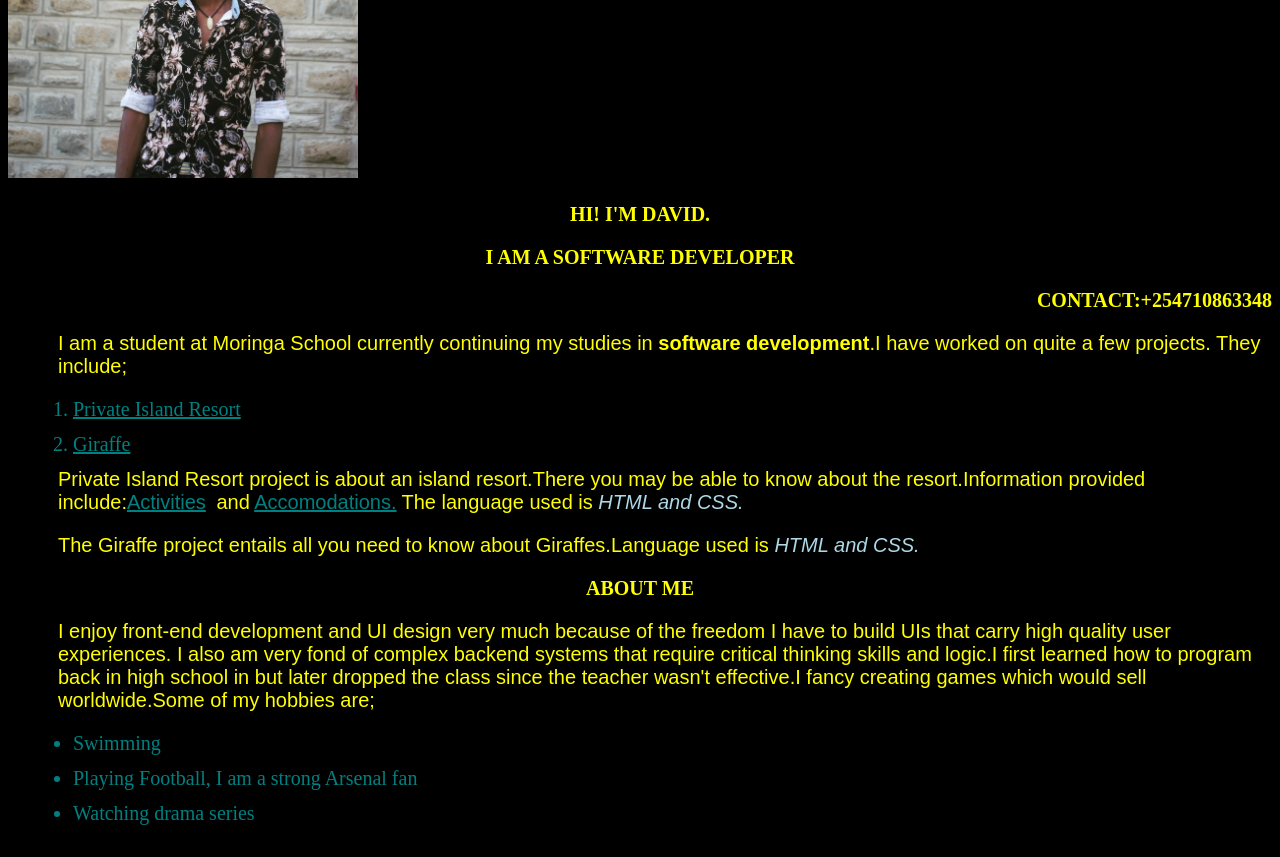
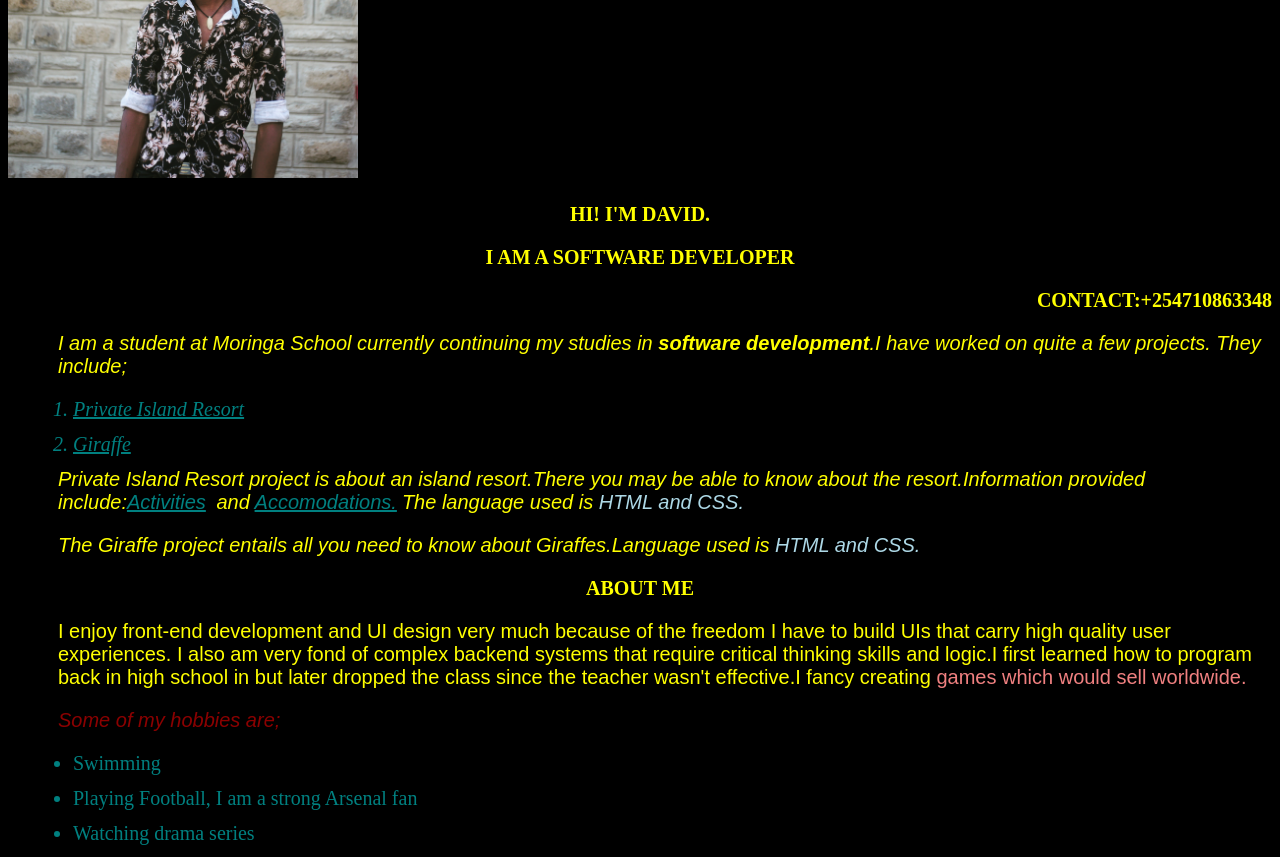
Before and after one commit to kidrey-david/ip, a plain HTML site: page ip.html in a window 1280 px wide. Shown: the part 232-1089 px from the top of the page. Drawn offline with Linux system fonts and the light colour scheme.

Commit message:
changes made

```diff
--- a/css/styles.css
+++ b/css/styles.css
@@ -48,3 +48,13 @@ em {
 .logo {
     float: right;
 }
+#hob {
+    color: darkred;
+    font-style: italic;
+}
+.important {
+    font-style: oblique;
+}
+.game {
+    color: lightcoral;
+}
--- a/ip.html
+++ b/ip.html
@@ -13,6 +13,7 @@
     <h1>HI! I'M DAVID.</h1>
     <h2>I AM A SOFTWARE DEVELOPER</h2>
     <h3 class="sidebar">CONTACT:+254710863348</h3>
+    <div class="important">
     <p class="intro">I am a student at Moringa School currently continuing my studies in <strong>software development</strong>.I have worked on quite a few projects. They include;</p>
     <ol>
       <li><a href="https://github.com/kidrey-david/private-island-resort">Private Island Resort</a>
@@ -20,8 +21,10 @@
     </ol>
     <p>Private Island Resort project is about an island resort.There you may be able to know about the resort.Information provided include:<a href="file:///home/david/Documents/private-island-resort/Activities.html">Activities</a> and <a href="file:///home/david/Documents/private-island-resort/Accomodations.html">Accomodations.</a>The language used is <em>HTML and CSS.</em></p>
     <p>The Giraffe project entails all you need to know about Giraffes.Language used is <em>HTML and CSS.</em></p>
+    </div>
     <h3>ABOUT ME</h3>
-    <p>I enjoy front-end development and UI design very much because of the freedom I have to build UIs that carry high quality user experiences. I also am very fond of complex backend systems that require critical thinking skills and logic.I first learned how to program back in high school in but later dropped the class since the teacher wasn't effective.I fancy creating games which would sell worldwide.Some of my hobbies are;</p>
+    <p>I enjoy front-end development and UI design very much because of the freedom I have to build UIs that carry high quality user experiences. I also am very fond of complex backend systems that require critical thinking skills and logic.I first learned how to program back in high school in but later dropped the class since the teacher wasn't effective.I fancy creating <span class="game">games which would sell worldwide.</span></p>
+    <p id="hob">Some of my hobbies are;</p>
     <ul>
       <li>Swimming</li>
       <li>Playing Football, I am a strong Arsenal fan</li>
```
